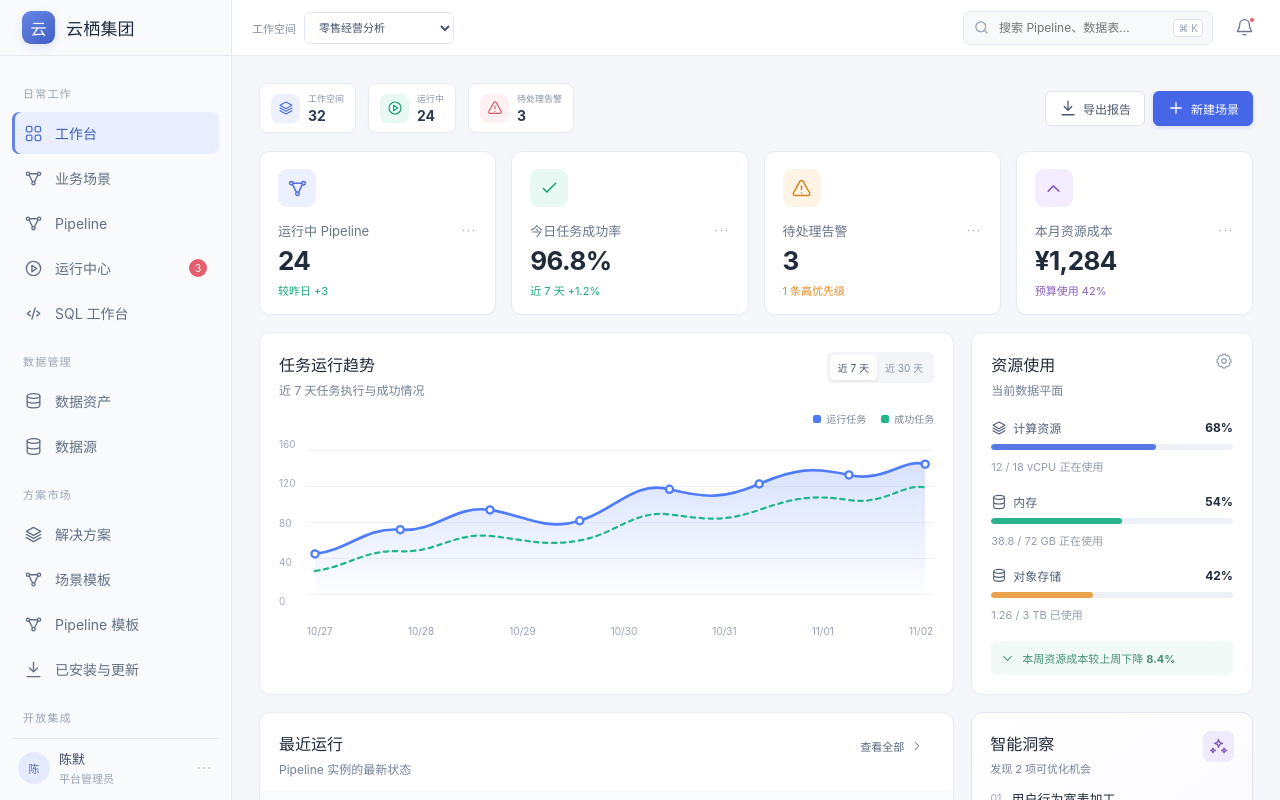
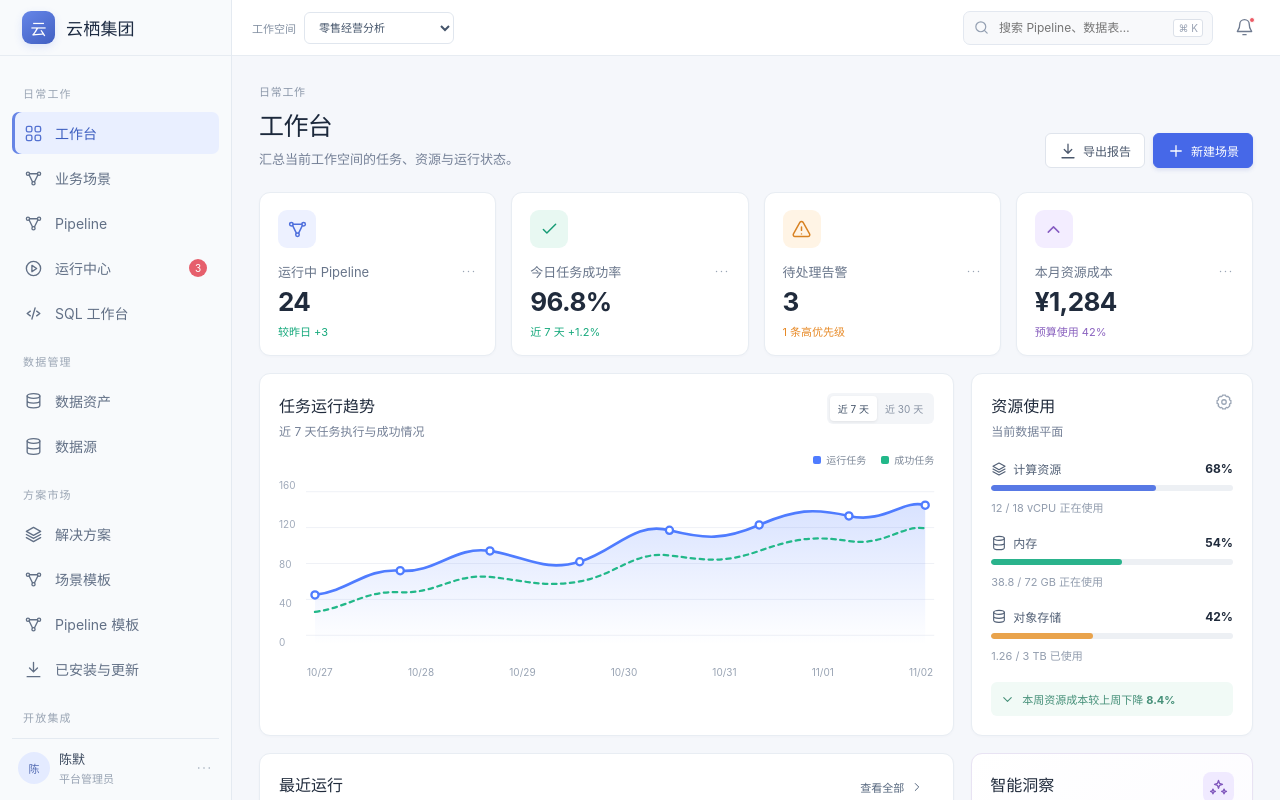
Before and after one commit to aqiao/dwlle, a React (Vite) app in the folder web/: page / in a window 1280 px wide. Shown: the top 800 px of the page. Built offline with nearby package versions, Linux system fonts and the light colour scheme.

Commit message:
T028: align dashboard page header

```diff
--- a/web/src/pages/Dashboard.tsx
+++ b/web/src/pages/Dashboard.tsx
@@ -1,7 +1,7 @@
 import { runs } from '../data'
 import type { PageId } from '../types'
 import { Icon } from '../components/Icon'
-import { Button, Card, ProgressBar, StatusBadge } from '../components/UI'
+import { Button, Card, PageHeader, ProgressBar, StatusBadge } from '../components/UI'
 
 interface DashboardProps {
   onNavigate: (page: PageId) => void
@@ -17,14 +17,12 @@ const metrics = [
 export function Dashboard({ onNavigate }: DashboardProps) {
   return (
     <div className="page dashboard-page">
-      <div className="dashboard-header-actions">
-        <div className="dashboard-summary">
-          <span className="dashboard-stat"><i className="summary-icon blue"><Icon name="layers" size={16} /></i><span>工作空间<strong>32</strong></span></span>
-          <span className="dashboard-stat"><i className="summary-icon green"><Icon name="runs" size={16} /></i><span>运行中<strong>24</strong></span></span>
-          <span className="dashboard-stat"><i className="summary-icon red"><Icon name="alert" size={16} /></i><span>待处理告警<strong>3</strong></span></span>
-        </div>
-        <div className="page-actions"><Button icon="download">导出报告</Button><Button variant="primary" icon="plus" onClick={() => onNavigate('editor')}>新建场景</Button></div>
-      </div>
+      <PageHeader
+        eyebrow="日常工作"
+        title="工作台"
+        description="汇总当前工作空间的任务、资源与运行状态。"
+        actions={<><Button icon="download">导出报告</Button><Button variant="primary" icon="plus" onClick={() => onNavigate('editor')}>新建场景</Button></>}
+      />
 
       <div className="metric-grid">
         {metrics.map((metric) => (
```
Also changed, not shown: 1 other file (tests, documents, lock files or other folders).
